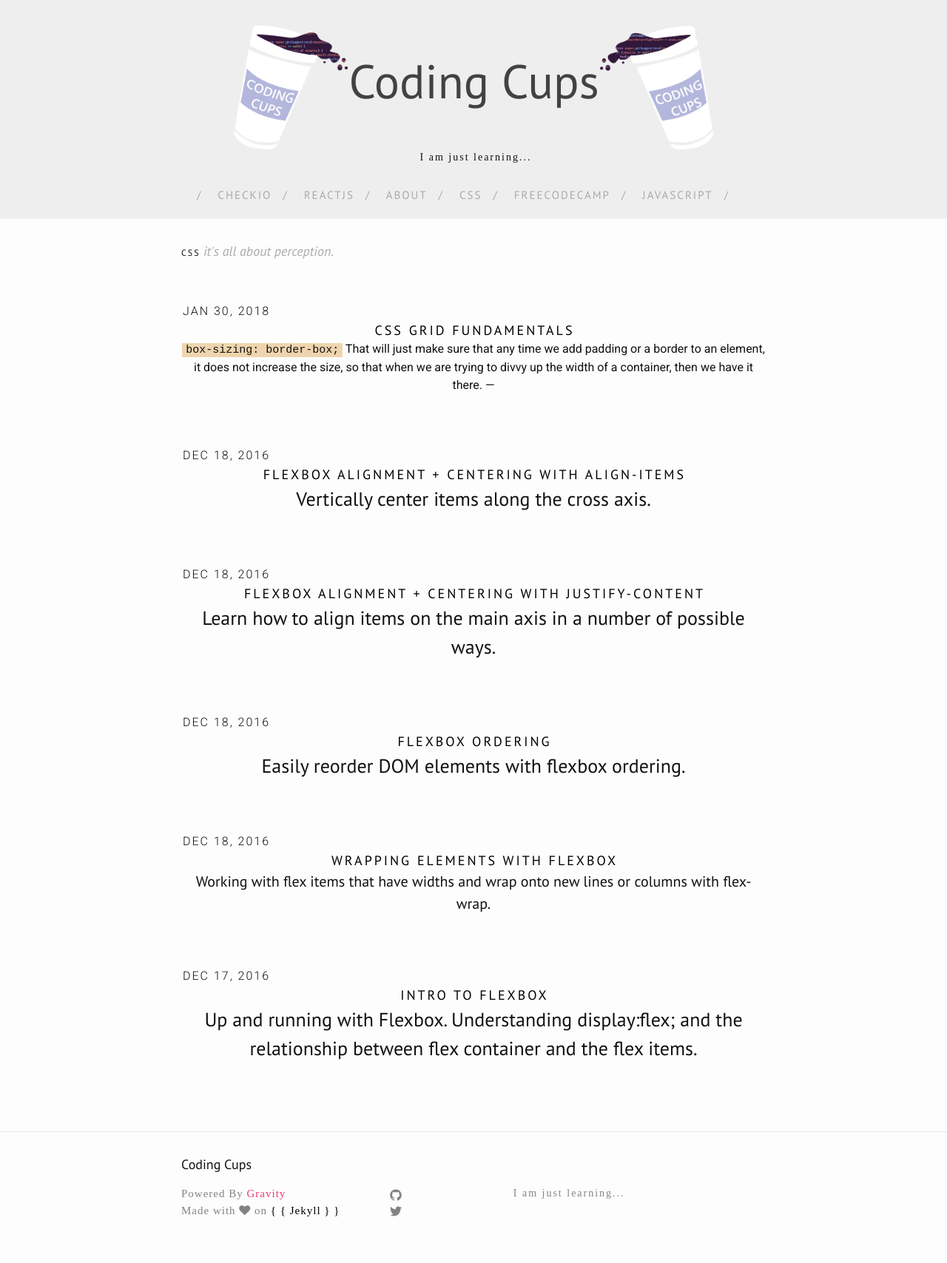
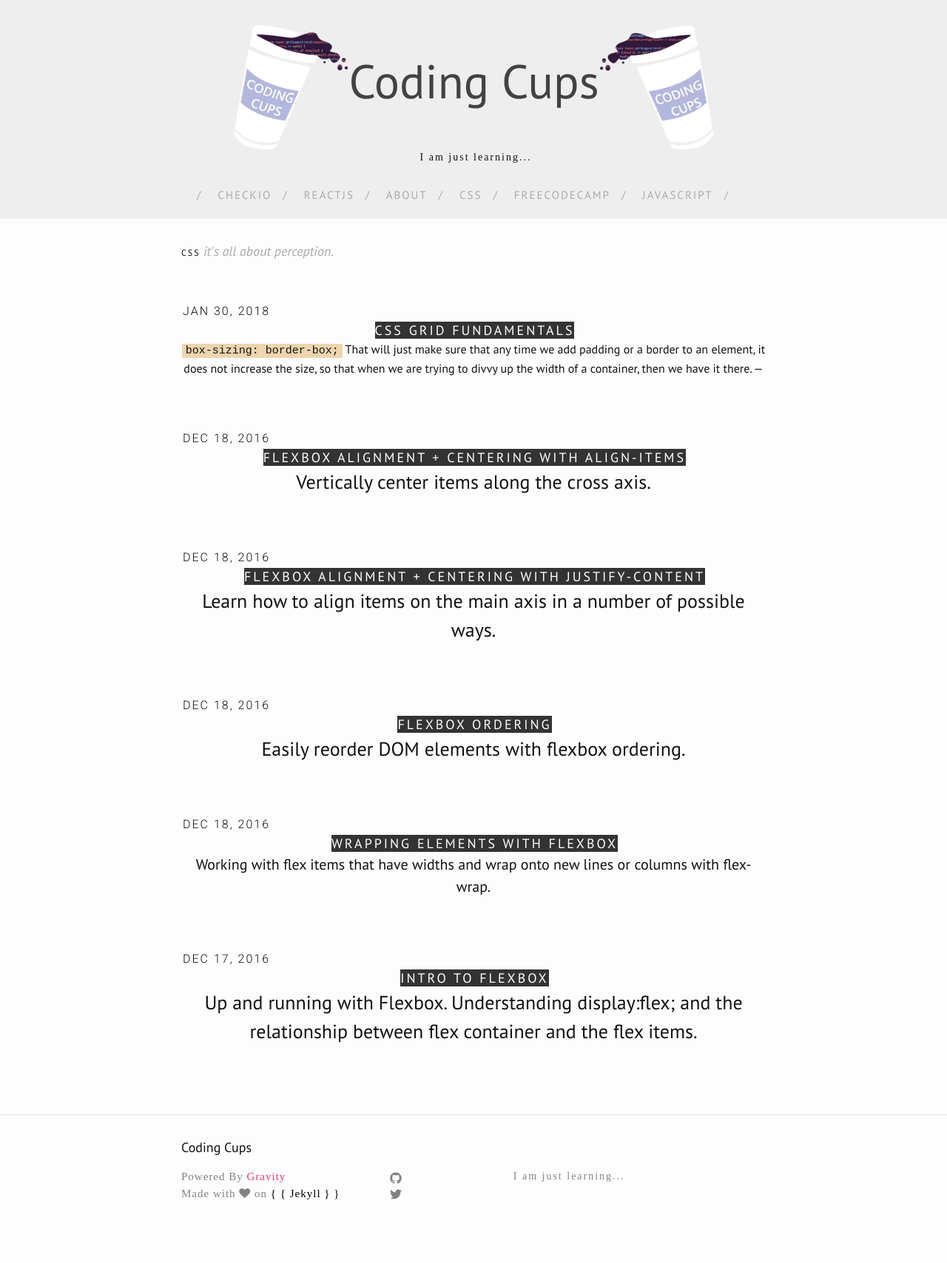
Before and after one commit to dumpofmemory/dumpofmemory.github.io, a Jekyll site: the page built from design.md, in a window 1280 px wide. Shown: the whole page at 74% size. Built offline with Jekyll 4.4.1, drawn with Linux system fonts in a browser that asks for light colours; nearby versions of some CDN libraries; after the commit the page ends 1685 px from its top, so only the background shows below that.

Commit message:
edit css

```diff
--- a/css/style.scss
+++ b/css/style.scss
@@ -166,14 +166,17 @@ a {
       }
     }
     &.postLink{
-      color: black !important;
+      color: #fff !important;
+      background-color: #333;
       &:hover {
-
-          border-bottom: 1px dotted black ;
+          cursor: pointer;
+          color: #fff;
+          /*border-bottom: 1px dotted black ;*/
       }
 
       &:visited {
-          color: "crimson" !important;
+          //color: "crimson" !important;
+          color: " #7719AA" !important;
       }
     }
     &.post-title-link{
@@ -184,7 +187,8 @@ a {
       }
 
       &:visited {
-          color: "crimson" !important;
+          // color: "crimson" !important;
+          color: " #7719AA" !important;
       }
     }
 }
@@ -590,6 +594,7 @@ pre {
 // @import url('https://fonts.googleapis.com/css?family=Open+Sans');
 
 .post-title {
+  margin-top: 30px;
   font-size: 48px;
   text-align: center;
   // font-family: "PT Sans";
@@ -597,7 +602,7 @@ pre {
   // font-family: 'Raleway', sans-serif;
   // font-family: 'Open Sans', sans-serif;
   font-family: 'Roboto', sans-serif;
-  font-weight: 900;
+  font-weight: 700;
   @include media-query($on-laptop) {
     font-size: 36px;
   }
@@ -609,9 +614,9 @@ pre {
     // font-size: 1.5rem;
     // font-size: 1.3rem;
     // font-family: 'Open Sans', sans-serif;
-    font-family: 'Roboto', sans-serif;
+    /*font-family: 'Roboto', sans-serif;
     font-size: 16px;
-    font-weight: 400;
+    font-weight: 400;*/
     // text-align: justify;
   }
   h2 {
```
